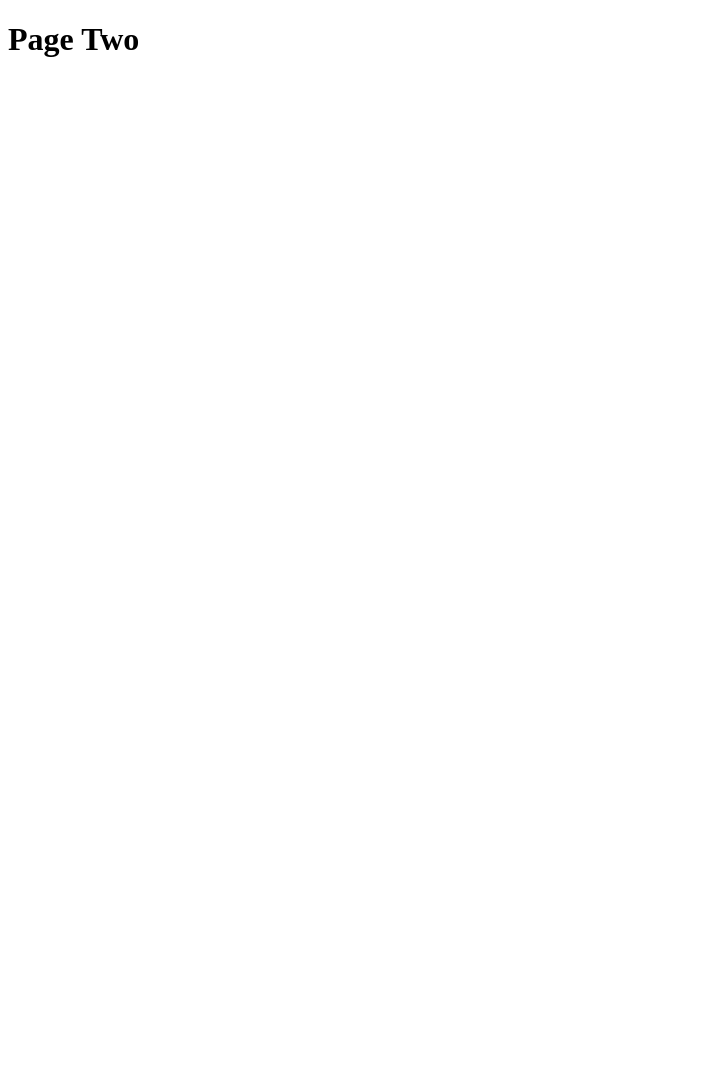
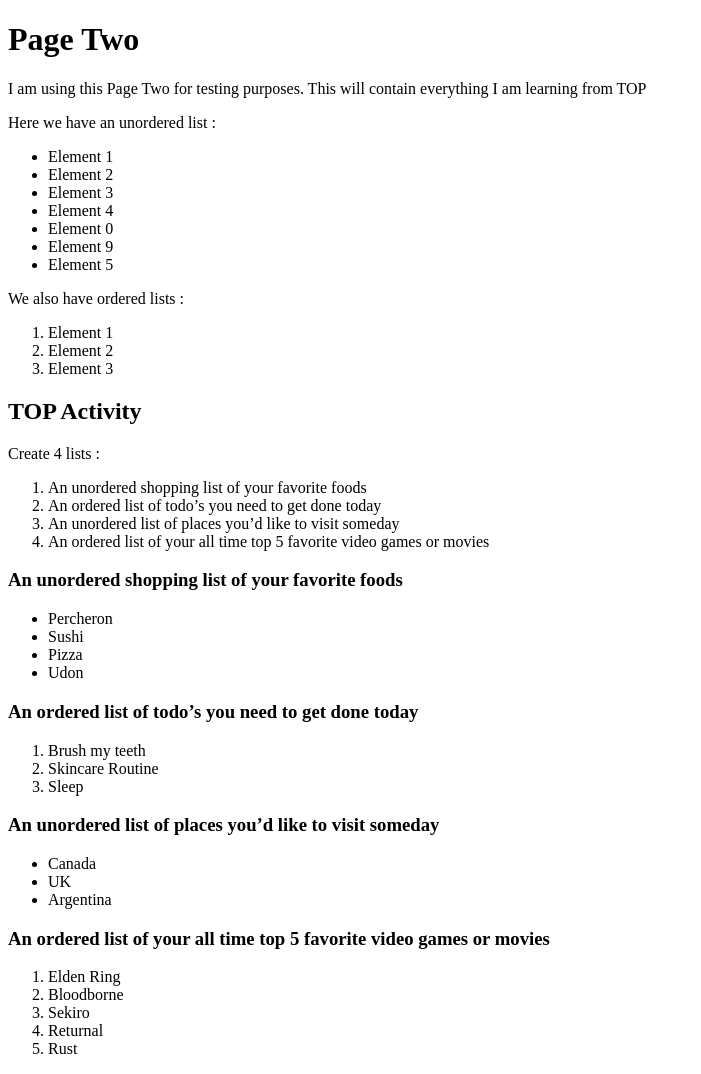
Before and after one commit to DavidCodingPath/git_test, a plain HTML site: page Assignments/MyFirstWebsite/PageTwo.html in a window 1280 px wide. Shown: the whole page, without its empty margins (0-701 px from the left). Before the commit the page ends 800 px from the top, so only its background shows below. Drawn offline with Linux system fonts and the light colour scheme.

Commit message:
This is a test
What is happening

```diff
--- a/Assignments/MyFirstWebsite/PageTwo.html
+++ b/Assignments/MyFirstWebsite/PageTwo.html
@@ -6,5 +6,62 @@
     </head>
     <body>
         <h1>Page Two</h1>
+        <p>I am using this Page Two for testing purposes. This will contain everything I am learning from TOP</p>
+        <p>Here we have an unordered list :</p>
+        <!-- Unordered lists use element ul and its elements use element li -->
+        <ul>
+            <li>Element 1</li>
+            <li>Element 2</li>
+            <li>Element 3</li>
+            <li>Element 4</li>
+            <li>Element 0</li>
+            <li>Element 9</li>
+            <li>Element 5</li>
+        </ul>
+        <!-- As we can see Unordered lists only show a sign next to the text indicating its another element -->
+
+        <p>We also have ordered lists :</p>
+        <ol>
+            <li>Element 1</li>
+            <li>Element 2</li>
+            <li>Element 3</li>
+        </ol>
+        <!-- Ordered lists on the other side, shows the position as number next to the text -->
+
+        <h2>TOP Activity</h2>
+        <p>Create 4 lists :</p>
+        <ol>
+            <li>An unordered shopping list of your favorite foods</li>
+            <li>An ordered list of todo’s you need to get done today</li>
+            <li>An unordered list of places you’d like to visit someday</li>
+            <li>An ordered list of your all time top 5 favorite video games or movies</li>
+        </ol>
+        <h3>An unordered shopping list of your favorite foods</h3>
+        <ul>
+            <li>Percheron</li>
+            <li>Sushi</li>
+            <li>Pizza</li>
+            <li>Udon</li>
+        </ul>
+        <h3>An ordered list of todo’s you need to get done today</h3>
+        <ol>
+            <li>Brush my teeth</li>
+            <li>Skincare Routine</li>
+            <li>Sleep</li>
+        </ol>
+        <h3>An unordered list of places you’d like to visit someday</h3>
+        <ul>
+            <li>Canada</li>
+            <li>UK</li>
+            <li>Argentina</li>
+        </ul>
+        <h3>An ordered list of your all time top 5 favorite video games or movies</h3>
+        <ol>
+            <li>Elden Ring</li>
+            <li>Bloodborne</li>
+            <li>Sekiro</li>
+            <li>Returnal</li>
+            <li>Rust</li>
+        </ol>
     </body>
 </html>
```
Also changed, not shown: Assignments/MyFirstWebsite/index.html (+12 -1 lines), Assignments/MyFirstWebsite/Images/giza-pyramids-at-sunset.jpg (added).
